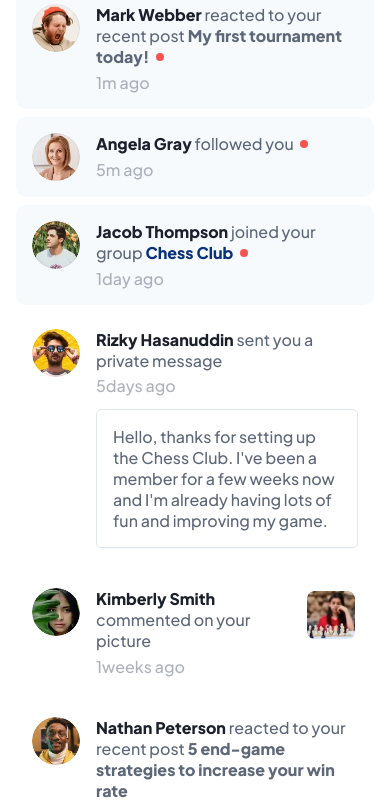
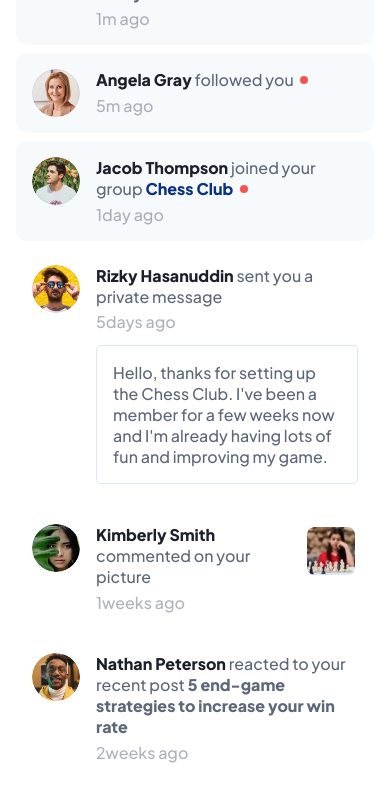
Before and after one commit to JeremiasRincaveski/notifications-page, a plain HTML site: page index.html in a window 390 px wide. Shown: the part 188-988 px from the top of the page. Drawn offline with Linux system fonts and the light colour scheme.

Commit message:
responsible design

```diff
--- a/style.css
+++ b/style.css
@@ -53,6 +53,7 @@ body {
   font-weight: var(--font-weight-regular);
   justify-content: center;
   padding: 4rem 0;
+  transition: 1s ease-in-out;
   width: 100%;
 }
 
@@ -210,6 +211,10 @@ main {
 }
 
 @media (max-width: 500px) {
+  body {
+    padding: 0;
+  }
+
   main {
     padding: 1rem;
   }
```
